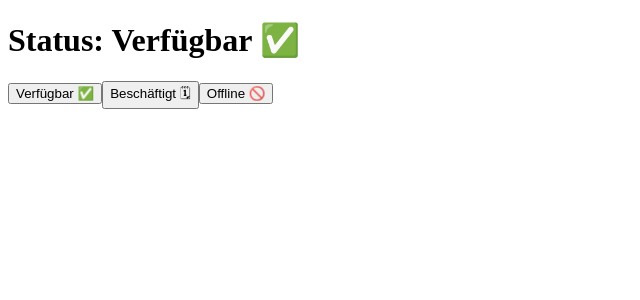
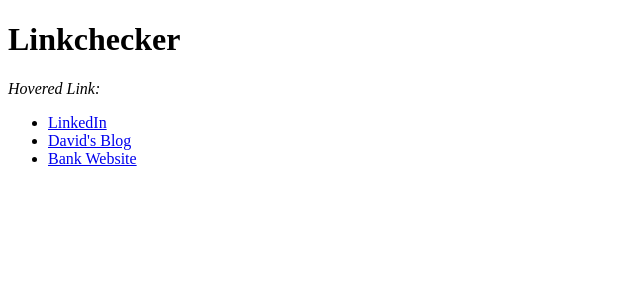
Before and after one commit to LinkedInLearning/react-esst-3161772, a React (Create React App) app: page / in a window 1280 px wide. Shown: the top 300 px of the page, without its empty margins (0-640 px from the left). Built offline with nearby package versions, Linux system fonts and the light colour scheme.

Commit message:
global events

```diff
--- a/src/components/App.jsx
+++ b/src/components/App.jsx
@@ -1,28 +1,24 @@
-import React, { useState } from "react";
-import { StatusChanger } from "./StatusChanger";
+import React from "react";
+import { Linkchecker } from "./Linkchecker";
 
 export function App() {
-  const [status, setStatus] = useState("Verfügbar ✅");
-  const onStatusChange = (newStatus) => setStatus(newStatus);
-
   return (
     <div>
-      <h1>Status: {status}</h1>
+      <h1>Linkchecker</h1>
 
-      <p>
-        <StatusChanger
-          onStatusChange={onStatusChange}
-          statusText="Verfügbar ✅"
-        />
-        <StatusChanger
-          onStatusChange={onStatusChange}
-          statusText="Beschäftigt 🗓"
-        />
-        <StatusChanger
-          onStatusChange={onStatusChange}
-          statusText="Offline 🚫"
-        />
-      </p>
+      <Linkchecker />
+
+      <ul>
+        <li>
+          <a href="https://linkedin.com">LinkedIn</a>
+        </li>
+        <li>
+          <a href="https://blog.activenode.de">David's Blog</a>
+        </li>
+        <li>
+          <a href="https://unsecure-link">Bank Website</a>
+        </li>
+      </ul>
     </div>
   );
 }
--- /dev/null
+++ b/src/components/Linkchecker.jsx
@@ -0,0 +1,23 @@
+import { useEffect, useState } from "react";
+
+export function Linkchecker() {
+  const [link, setLink] = useState("");
+
+  useEffect(() => {
+    const mouseover = (event) => {
+      const domElem = event.target;
+      if (domElem.nodeName === "A") {
+        setLink(domElem.href);
+      } else {
+        setLink("");
+      }
+    };
+    window.addEventListener("mouseover", mouseover);
+
+    return () => {
+      window.removeEventListener("mouseover", mouseover);
+    };
+  }, []);
+
+  return <em>Hovered Link: {link}</em>;
+}
--- a/src/components/StatusChanger.jsx
+++ /dev/null
@@ -1,10 +0,0 @@
-export function StatusChanger(props) {
-  const newStatus = props.statusText;
-  const buttonClicked = () => props.onStatusChange(newStatus);
-
-  return (
-    <button type="button" onClick={buttonClicked}>
-      {newStatus}
-    </button>
-  );
-}
```
Also changed, not shown: .prettierrc.json (added).
